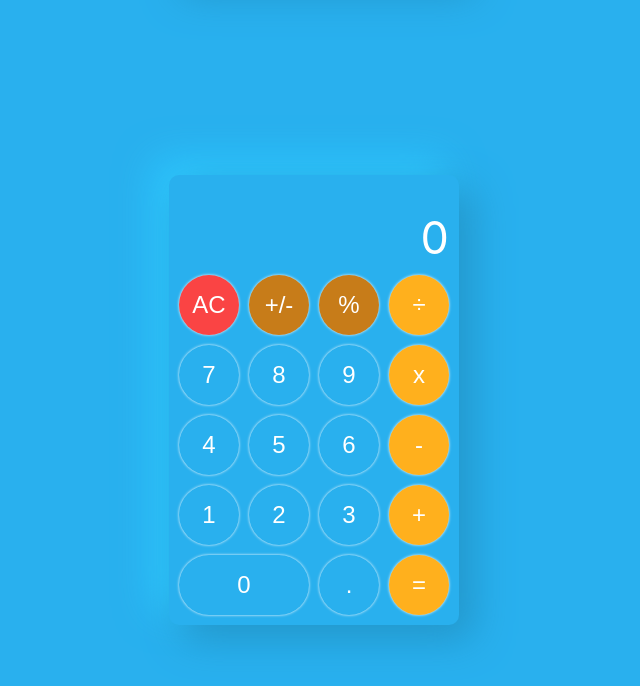
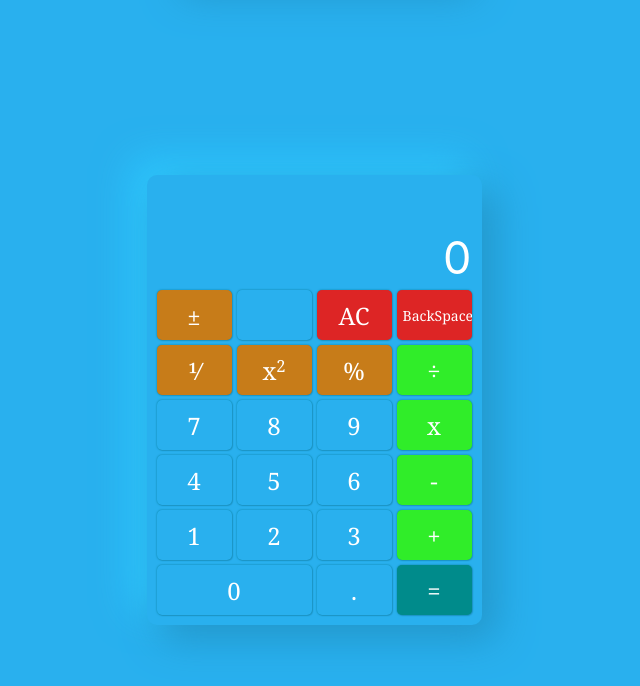
Before and after one commit to can-dy-jack/neu-calculate, a React (Create React App) app: page / in a window 1280 px wide. Shown: the top 686 px of the page, without its empty margins (326-966 px from the left). Built offline with nearby package versions, Linux system fonts and the light colour scheme; the HTML template or start-up script is replaced by a standard one.

Commit message:
基本完结

```diff
--- a/package.json
+++ b/package.json
@@ -1,6 +1,6 @@
 {
   "name": "neu-calculate",
-  "version": "0.1.4",
+  "version": "0.2.01",
   "private": true,
   "homepage": "https://can-dy-jack.github.io/neu-calculate",
   "dependencies": {
--- a/src/App.css
+++ b/src/App.css
@@ -5,7 +5,7 @@
     display: flex;
 }
 .calculator-inner-box {
-    width: 290px;
+    width: 335px;
     height: 450px;
     box-sizing: border-box;
     padding: 10px;
@@ -18,10 +18,12 @@
 }
 .calculator-grid-box {
     display: grid;
-    grid-template-columns: repeat(4, 60px);
-    grid-template-rows: 20px 50px repeat(5, 60px);
-    grid-gap: 10px;
-    gap: 10px;
+    height: 100%;
+    grid-template-columns: repeat(4, 75px);
+    grid-template-rows: 20px 50px repeat(6, 50px);
+    align-content: end;
+    grid-gap: 5px;
+    gap: 5px;
 }
 .stage,
 .show  {
@@ -48,14 +50,20 @@
     grid-column: span 2;
 }
 .division, .multi,
-.sub, .add,
+.sub, .add {
+    background: rgb(48, 237, 41);
+}
 .equal {
-    background: rgb(255, 176, 29);
+    background: darkcyan;
 }
-.ac {
-    background: rgb(250, 68, 68);
+.ac, .clear-one {
+    background: rgb(221, 37, 37);
 }
-.nega, .percent {
+.clear-one {
+    font-size: 14px;
+    /* border-radius: 100% 0 0 100%; */
+}
+.nega, .percent, .cent2, .square {
     background-color: rgb(199, 124, 25);
 }
 
--- a/src/App.js
+++ b/src/App.js
@@ -1,89 +1,7 @@
-import React, { useState, useRef, useEffect } from "react";
+import React, { useState, useRef } from "react";
+import CalculatorInner from "./component/CalculatorInner";
 import Alert from "./component/Alert";
-import CalculatorButton from "./component/CalculatorButton";
 import "./App.css";
-
-function CalculatorInner({
-  stage,
-  result,
-  input_num,
-  clear,
-  funcs
-}) {
-  useEffect(() => {
-    // 监听键盘
-    window.onkeydown = (e) => {
-      const type = e.code;
-      // console.log(type, e.shiftKey)
-      if(e.shiftKey && type === "Digit5") { // shift + 5 => %
-        funcs.percent();
-        return;
-      }
-      if(type === 'Period' || type === "NumpadDecimal") { // .
-        funcs.point();
-        return;
-      }
-      if(type.indexOf("Digit") > -1 || type.indexOf("Numpad") > -1) { // 0-9
-        input_num(+type[type.length-1])
-      }
-      if(type === "NumpadAdd") { // +
-        funcs.add();
-      }
-      if(type === "NumpadSubtract") { // -
-        funcs.sub();
-      }
-      if(type === "Minus"){ // -
-        funcs.nega();
-      }
-
-      if(type === "NumpadMultiply") { // x
-        funcs.multi();
-      }
-      if(type === "NumpadDivide") { // /
-        funcs.division();
-      }
-      if(type === "Equal") { // =
-        funcs.equal();
-      }
-      if(type === "Backspace") { // Backspace
-        clear();
-      }
-    };
-  })
-
-  return (
-    <div className="calculator-grid-box">
-      <div className="stage">{stage}</div>
-      <div className="show">
-        <span>{result}</span>
-      </div>
-
-      <CalculatorButton func={clear} val="AC" className="ac" />
-      <CalculatorButton val="+/-" className="nega" func={funcs.nega} />
-      <CalculatorButton val="%" className="percent" func={funcs.percent} />
-      <CalculatorButton val="÷" className="division" func={funcs.division} />
-
-      <CalculatorButton func={() => input_num(7)} val="7" />
-      <CalculatorButton func={() => input_num(8)} val="8" />
-      <CalculatorButton func={() => input_num(9)} val="9" />
-      <CalculatorButton className="multi" val="x" func={funcs.multi} />
-
-      <CalculatorButton func={() => input_num(4)} val="4" />
-      <CalculatorButton func={() => input_num(5)} val="5" />
-      <CalculatorButton func={() => input_num(6)} val="6" />
-      <CalculatorButton className="sub" val="-" func={funcs.sub} />
-
-      <CalculatorButton func={() => input_num(1)} val="1" />
-      <CalculatorButton func={() => input_num(2)} val="2" />
-      <CalculatorButton func={() => input_num(3)} val="3" />
-      <CalculatorButton className="add" val="+" func={ funcs.add } />
-
-      <CalculatorButton className="zero" val="0" func={() => input_num(0)} />
-      <CalculatorButton val="." func={funcs.point} />
-      <CalculatorButton val="=" className="equal" func={funcs.equal} />
-    </div>
-  );
-}
 
 function Calculator() {
   const [currOperator, setOperator] = useState("");
@@ -206,6 +124,49 @@ function Calculator() {
       setRight(right + ".");
     }
   };
+  const cent2 = () => {
+    if (currOperator === "") {
+      if (left === "0") {
+        showAlert("0不能为分母", "rgb(199, 124, 25)");
+        return;
+      }
+      setLeft(1/parseFloat(left) + "");
+    } else {
+      if (right === "0") {
+        showAlert("0不能为分母", "rgb(199, 124, 25)");
+        return;
+      }
+      setRight(1/parseFloat(right) + "");
+    }
+  }
+  const clearOne = () => {
+    if (currOperator === "") {
+      if (left === "0") {
+        return;
+      }
+      if(left.length === 1) {
+        setLeft("0");
+      } else {
+        setLeft(left.slice(0, left.length-1));
+      }
+    } else {
+      if (right === "0" || right === "") {
+        return;
+      }
+      if(right.length === 1) {
+        setRight("0");
+      } else {
+        setRight(right.slice(0, right.length-1));
+      }
+    }
+  }
+  const square = () => {
+    if (currOperator === "") {
+      setLeft(parseFloat(left)*parseFloat(left) + "");
+    } else {
+      setRight(parseFloat(right)*parseFloat(right) + "");
+    }
+  }
 
   // TODO
   const equal = () => {
@@ -233,7 +194,7 @@ function Calculator() {
     }
     setOperator("");
     setStage(stage + right + "=");
-    setLeft(res);
+    setLeft(res + '');
     setRight("0");
     setIC(true);
   };
@@ -251,7 +212,7 @@ function Calculator() {
             stage={stage}
             result={currOperator === "" ? left : right}
             funcs = {{
-              add, sub, division, multi, percent, equal, nega, point
+              add, sub, division, multi, percent, equal, nega, point, cent2, clearOne, square
             }}
           />
         </div>
--- a/src/component/CalculatorButton.js
+++ b/src/component/CalculatorButton.js
@@ -1,7 +1,7 @@
 import React, { useRef, useEffect } from "react";
 import "./calculatorButton.css";
 
-function CalculatorButton({ val, func, className }) {
+function CalculatorButton({ val, func, className, disabled }) {
   const calBtn = useRef();
 
   useEffect(() => {
@@ -28,9 +28,10 @@ function CalculatorButton({ val, func, className }) {
     <>
       <button
         type="button"
-        className={"ccl-btn " + className}
+        className={className ? "ccl-btn " + className : "ccl-btn"}
         onClick={func}
         ref={calBtn}
+        disabled={disabled}
       >
         {val}
       </button>
--- /dev/null
+++ b/src/component/CalculatorInner.js
@@ -0,0 +1,78 @@
+import React, { useEffect } from "react";
+import CalculatorButton from "./CalculatorButton";
+
+function CalculatorInner({ stage, result, input_num, clear, funcs }) {
+  useEffect(() => {
+    // 监听键盘
+    window.onkeydown = (e) => {
+      const type = e.code;
+      console.log(type, e.shiftKey)
+      if (e.shiftKey && type === "Digit5") {
+        // shift + 5 => %
+        funcs.percent();
+        return;
+      }
+      if (type === "Period" || type === "NumpadDecimal") {
+        // .
+        funcs.point();
+        return;
+      }
+      if (type.indexOf("Digit") > -1 || type.indexOf("Numpad") > -1) {
+        // 0-9
+        input_num(+type[type.length - 1]);
+        return;
+      }
+      switch(type) {
+        case "Slash": funcs.cent2(); break; //  1/x
+        case "NumpadAdd": funcs.add(); break; //  +
+        case "NumpadSubtract": funcs.sub(); break; //  -
+        case "Minus": funcs.nega(); break; //  - 负
+        case "NumpadMultiply": funcs.multi(); break; //  x
+        case "NumpadDivide": funcs.division(); break; //  /
+        case "Equal": funcs.equal(); break; //  =
+        case "Backspace": funcs.clearOne(); break; //  Backspace
+        case "Delete": clear(); break; // Delete
+        default: return;
+      }
+    };
+  });
+
+  return (
+    <div className="calculator-grid-box">
+      <div className="stage">{stage}</div>
+      <div className="show">
+        <span>{result}</span>
+      </div>
+
+      <CalculatorButton val="±" className="nega" func={funcs.nega} />
+      <CalculatorButton val="" disabled={true} />
+      <CalculatorButton func={clear} val="AC" className="ac" />
+      <CalculatorButton val="BackSpace" className="clear-one" func={funcs.clearOne} />
+
+      <CalculatorButton val="&#8543;" className="cent2" func={funcs.cent2} />
+      <CalculatorButton val={<span>x<small><sup>2</sup></small></span>} className="square" func={funcs.square}/>
+      <CalculatorButton val="%" className="percent" func={funcs.percent} />
+      <CalculatorButton val="÷" className="division" func={funcs.division} />
+
+      <CalculatorButton func={() => input_num(7)} val="7" />
+      <CalculatorButton func={() => input_num(8)} val="8" />
+      <CalculatorButton func={() => input_num(9)} val="9" />
+      <CalculatorButton className="multi" val="x" func={funcs.multi} />
+
+      <CalculatorButton func={() => input_num(4)} val="4" />
+      <CalculatorButton func={() => input_num(5)} val="5" />
+      <CalculatorButton func={() => input_num(6)} val="6" />
+      <CalculatorButton className="sub" val="-" func={funcs.sub} />
+
+      <CalculatorButton func={() => input_num(1)} val="1" />
+      <CalculatorButton func={() => input_num(2)} val="2" />
+      <CalculatorButton func={() => input_num(3)} val="3" />
+      <CalculatorButton className="add" val="+" func={funcs.add} />
+
+      <CalculatorButton className="zero" val="0" func={() => input_num(0)} />
+      <CalculatorButton val="." func={funcs.point} />
+      <CalculatorButton val="=" className="equal" func={funcs.equal} />
+    </div>
+  );
+}
+export default CalculatorInner;
--- a/src/component/calculatorButton.css
+++ b/src/component/calculatorButton.css
@@ -2,21 +2,24 @@
     outline: none;
     border: none;
     cursor: pointer;
-    border-radius: 30px;
+    border-radius: 5px;
     font-weight: 400;
     font-size: 24px;
     color: #fff;
     background-color: var(--main-color);
-    box-shadow: 0 0 3px #fff;
+    box-shadow: 0 0 2px rgb(4, 122, 151),
+        1px 1px 1px rgba(0,0,0,.1);
     user-select: none;
     position: relative;
     overflow: hidden;
     z-index: 2;
+
+    font-family: Cambria;
 }
 .cal-box-circle {
     background-color: rgba(0, 0, 0, .1);
     position: absolute;
-    animation: circleIN 0.5s ease-out forwards;
+    animation: circleIN 0.8s ease-out forwards;
     transform-origin: right top;
     border-radius: 50%;
     z-index: -1;
@@ -27,8 +30,8 @@
         width: 0;
     }
     to {
-        height: 200px;
-        width: 200px;
+        height: 280px;
+        width: 280px;
     }
 }
 .right-menu {
```
Also changed, not shown: 1 other file (tests, documents, lock files or other folders).
